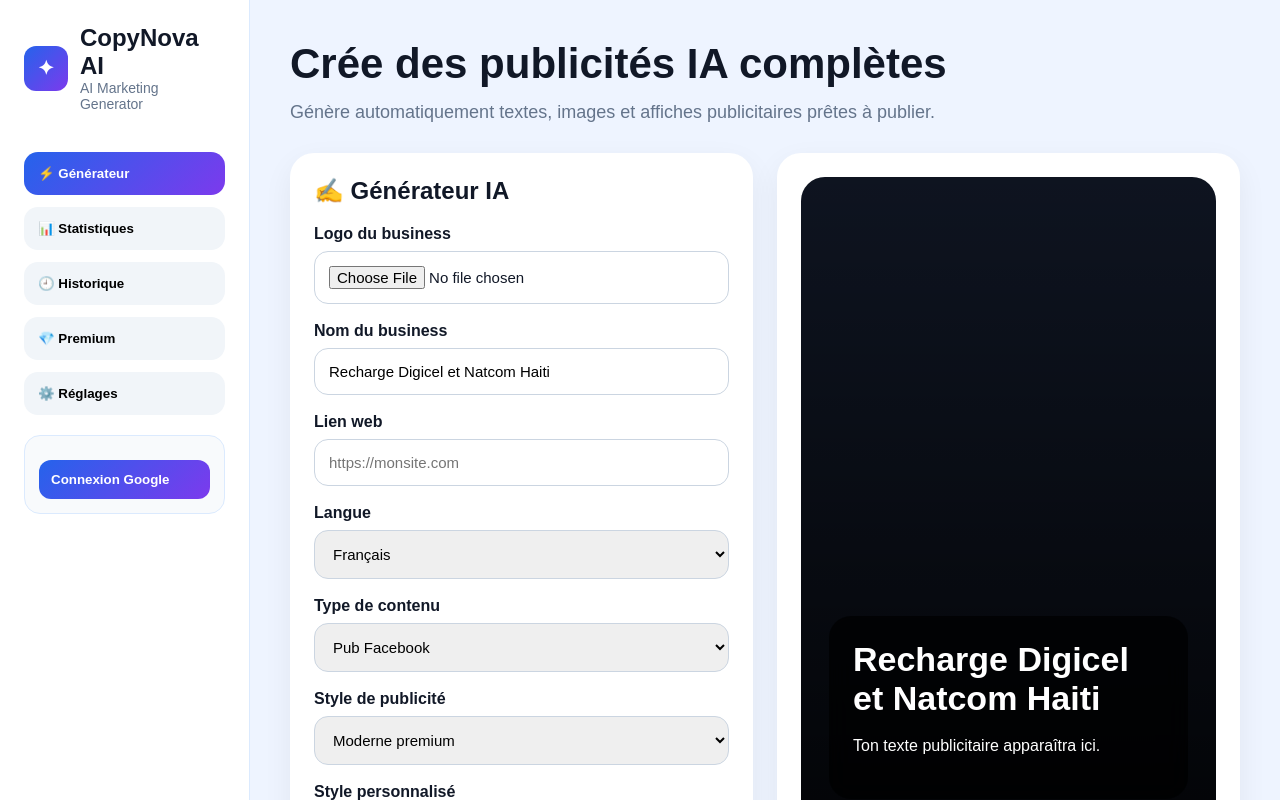
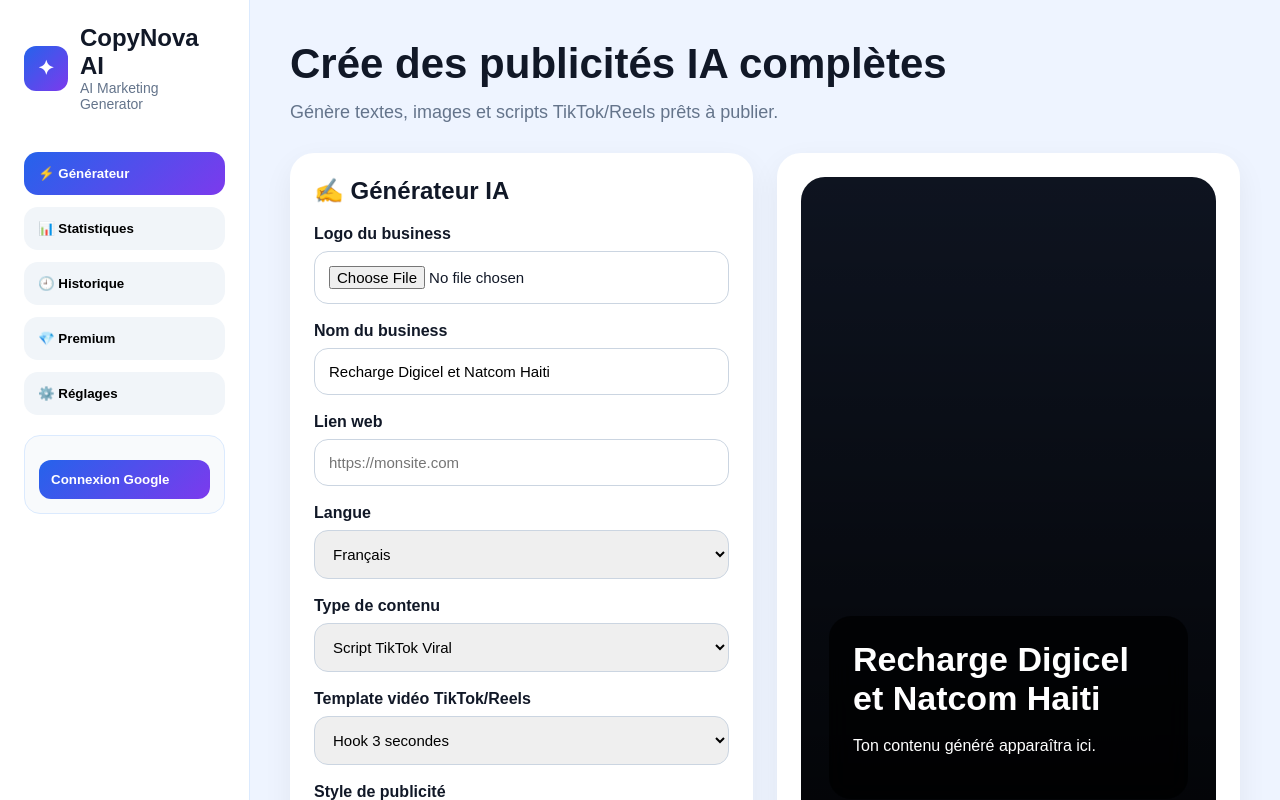
Before and after one commit to mulerlouis03/ghostreach-ai-v2, a React (Vite) app: page / in a window 1280 px wide. Shown: the top 800 px of the page. Built offline with nearby package versions, Linux system fonts and the light colour scheme; no server answers.

Commit message:
add tiktok reels templates

```diff
--- a/src/main.jsx
+++ b/src/main.jsx
@@ -33,7 +33,8 @@
 
   const [business, setBusiness] = useState("Recharge Digicel et Natcom Haiti");
   const [website, setWebsite] = useState("");
-  const [type, setType] = useState("Pub Facebook");
+  const [type, setType] = useState("Script TikTok Viral");
+  const [videoTemplate, setVideoTemplate] = useState("Hook 3 secondes");
   const [language, setLanguage] = useState("Français");
   const [adStyle, setAdStyle] = useState("Moderne premium");
   const [customStyle, setCustomStyle] = useState("");
@@ -81,7 +82,15 @@
       const response = await fetch(`${API_URL}/generate`, {
         method: "POST",
         headers: { "Content-Type": "application/json" },
-        body: JSON.stringify({ business, website, type, language, adStyle, customStyle }),
+        body: JSON.stringify({
+          business,
+          website,
+          type,
+          language,
+          adStyle,
+          customStyle,
+          videoTemplate,
+        }),
       });
 
       const data = await response.json();
@@ -110,7 +119,14 @@
       const response = await fetch(`${API_URL}/generate-image`, {
         method: "POST",
         headers: { "Content-Type": "application/json" },
-        body: JSON.stringify({ business, type, language, adStyle, customStyle }),
+        body: JSON.stringify({
+          business,
+          type,
+          language,
+          adStyle,
+          customStyle,
+          videoTemplate,
+        }),
       });
 
       const data = await response.json();
@@ -185,7 +201,9 @@
         <header className="hero">
           <div>
             <h1>Crée des publicités IA complètes</h1>
-            <p>Génère automatiquement textes, images et affiches publicitaires prêtes à publier.</p>
+            <p>
+              Génère textes, images et scripts TikTok/Reels prêts à publier.
+            </p>
           </div>
         </header>
 
@@ -200,7 +218,11 @@
             <input value={business} onChange={(e) => setBusiness(e.target.value)} />
 
             <label>Lien web</label>
-            <input value={website} onChange={(e) => setWebsite(e.target.value)} placeholder="https://monsite.com" />
+            <input
+              value={website}
+              onChange={(e) => setWebsite(e.target.value)}
+              placeholder="https://monsite.com"
+            />
 
             <label>Langue</label>
             <select value={language} onChange={(e) => setLanguage(e.target.value)}>
@@ -215,11 +237,36 @@
               <option>Message WhatsApp</option>
               <option>Script TikTok</option>
               <option>Script TikTok Viral</option>
+              <option>Reel Instagram</option>
+              <option>Story Instagram</option>
+              <option>Short YouTube</option>
               <option>Message WhatsApp Business</option>
               <option>Slogan Business Premium</option>
               <option>Hashtags Instagram</option>
               <option>Message Telegram</option>
             </select>
+
+            {(type.includes("TikTok") ||
+              type.includes("Reel") ||
+              type.includes("Story") ||
+              type.includes("Short")) && (
+              <>
+                <label>Template vidéo TikTok/Reels</label>
+                <select
+                  value={videoTemplate}
+                  onChange={(e) => setVideoTemplate(e.target.value)}
+                >
+                  <option>Hook 3 secondes</option>
+                  <option>Problème → Solution</option>
+                  <option>Avant / Après</option>
+                  <option>Promo urgente</option>
+                  <option>Storytelling client</option>
+                  <option>Vidéo courte 15 secondes</option>
+                  <option>Témoignage client</option>
+                  <option>Top 3 raisons d’acheter</option>
+                </select>
+              </>
+            )}
 
             <label>Style de publicité</label>
             <select value={adStyle} onChange={(e) => setAdStyle(e.target.value)}>
@@ -237,7 +284,7 @@
               className="customTextarea"
               value={customStyle}
               onChange={(e) => setCustomStyle(e.target.value)}
-              placeholder="Ex : Je veux une pub colorée, ambiance Haïti, ton urgent, très émotionnelle..."
+              placeholder="Ex : Fais apparaître le code promo NOVA20, style urgent rouge et jaune, ambiance Haïti..."
             />
 
             <label>Lisibilité du texte</label>
@@ -249,7 +296,7 @@
             </select>
 
             <button className="generateBtn" onClick={generateText} disabled={loading}>
-              {loading ? "Génération texte..." : "✨ Générer le texte"}
+              {loading ? "Génération texte..." : "✨ Générer le contenu"}
             </button>
 
             {!isAdmin && (
@@ -283,7 +330,7 @@
                 <div className="posterContent">
                   <div className="textCard">
                     <h2>{business}</h2>
-                    <pre>{result || "Ton texte publicitaire apparaîtra ici."}</pre>
+                    <pre>{result || "Ton contenu généré apparaîtra ici."}</pre>
 
                     {website && (
                       <a href={website} target="_blank" rel="noreferrer">
```
Also changed, not shown: src/server.js (+74 -20 lines).
